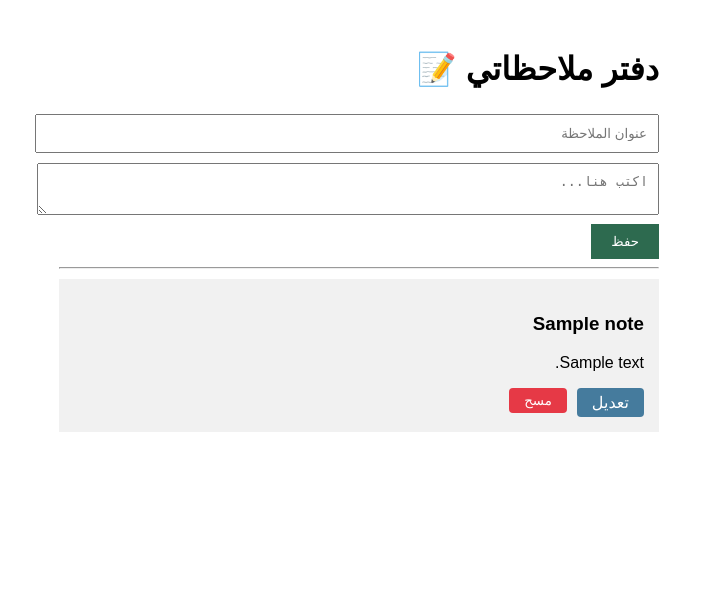
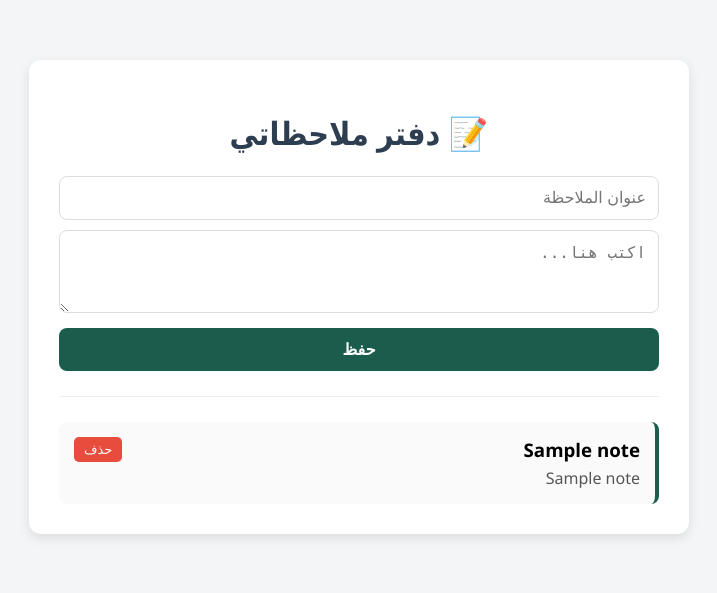
Before and after one commit to mhdFoaad/notes-app, a Flask app: template templates/index.html in a window 1280 px wide. Shown: the top 593 px of the page, without its empty margins (281-998 px from the left). Run offline with Flask 3, Linux system fonts and the light colour scheme; the template is opened without the code that fills it: most values are stand-ins (such as "Sample title", 1, 10 or a date in 2020).

Commit message:
inhance style and add del button

```diff
--- a/templates/index.html
+++ b/templates/index.html
@@ -1,32 +1,45 @@
 <!DOCTYPE html>
-<html dir="rtl" lang="ar">
+<html lang="ar" dir="rtl">
 <head>
     <meta charset="UTF-8">
+    <meta name="viewport" content="width=device-width, initial-scale=1.0">
     <title>دفتر ملاحظاتي</title>
-    <style>body{font-family: sans-serif; max-width: 600px; margin: 50px auto;} input, textarea{width: 100%; padding: 10px; margin: 5px 0;} button{padding: 10px 20px; background: #2d6a4f; color: white; border: none; cursor: pointer;}</style>
+    <style>
+        body { font-family: 'Segoe UI', Tahoma, sans-serif; background: #f4f5f7; margin: 0; padding: 20px; }
+       .container { max-width: 600px; margin: 40px auto; background: white; padding: 30px; border-radius: 12px; box-shadow: 0 4px 12px rgba(0,0,0,0.1); }
+        h1 { text-align: center; color: #2c3e50; }
+        input, textarea { width: 100%; padding: 12px; margin-bottom: 10px; border: 1px solid #ddd; border-radius: 8px; box-sizing: border-box; font-size: 16px; }
+        button.save { width: 100%; background: #1a5d4c; color: white; padding: 12px; border: none; border-radius: 8px; cursor: pointer; font-size: 16px; font-weight: bold; }
+        button.save:hover { background: #144a3c; }
+       .note { background: #fafafa; border-right: 4px solid #1a5d4c; padding: 15px; border-radius: 8px; margin-top: 15px; position: relative; }
+       .note h3 { margin: 0 0 5px 0; }
+       .note p { margin: 0; color: #555; white-space: pre-wrap; }
+       .delete-btn { background: #e74c3c; color: white; border: none; padding: 5px 10px; border-radius: 5px; cursor: pointer; float: left; font-size: 13px; }
+       .delete-btn:hover { background: #c0392b; }
+    </style>
 </head>
 <body>
-    <h1>دفتر ملاحظاتي 📝</h1>
+    <div class="container">
+        <h1>📝 دفتر ملاحظاتي</h1>
 
         <form action="/add" method="POST">
             <input type="text" name="title" placeholder="عنوان الملاحظة" required>
-        <textarea name="content" placeholder="اكتب هنا..."></textarea>
-        <button type="submit">حفظ</button>
+            <textarea name="content" rows="3" placeholder="اكتب هنا..." required></textarea>
+            <button type="submit" class="save">حفظ</button>
         </form>
 
-    <hr>
+        <hr style="margin: 25px 0; border: none; border-top: 1px solid #eee;">
 
         {% for note in notes %}
-        <div style="background: #f1f1f1; padding: 15px; margin: 10px 0;">
-            <h3>{{ note['title'] }}</h3>
-            <p>{{ note['content'] }}</p>
-         <div style="display:flex; gap:10px;">
-    <a href="/edit/{{ note['id'] }}" style="background:#457b9d; color:white; padding:5px 15px; text-decoration:none; border-radius:4px;">تعديل</a>
-    <form action="/delete/{{ note['id'] }}" method="POST" style="margin:0;">
-        <button style="background:#e63946; border:none; color:white; padding:5px 15px; border-radius:4px; cursor:pointer;">مسح</button>
+        <div class="note">
+            <form action="/delete/{{ note[0] }}" method="POST" style="display:inline;">
+                <button type="submit" class="delete-btn">حذف</button>
             </form>
+            <h3>{{ note[1] }}</h3>
+            <p>{{ note[2] }}</p>
+            <div style="clear:both;"></div>
         </div>
-
         {% endfor %}
+    </div>
 </body>
 </html>
```
Lines whose indentation alone changed are shown as unchanged.
